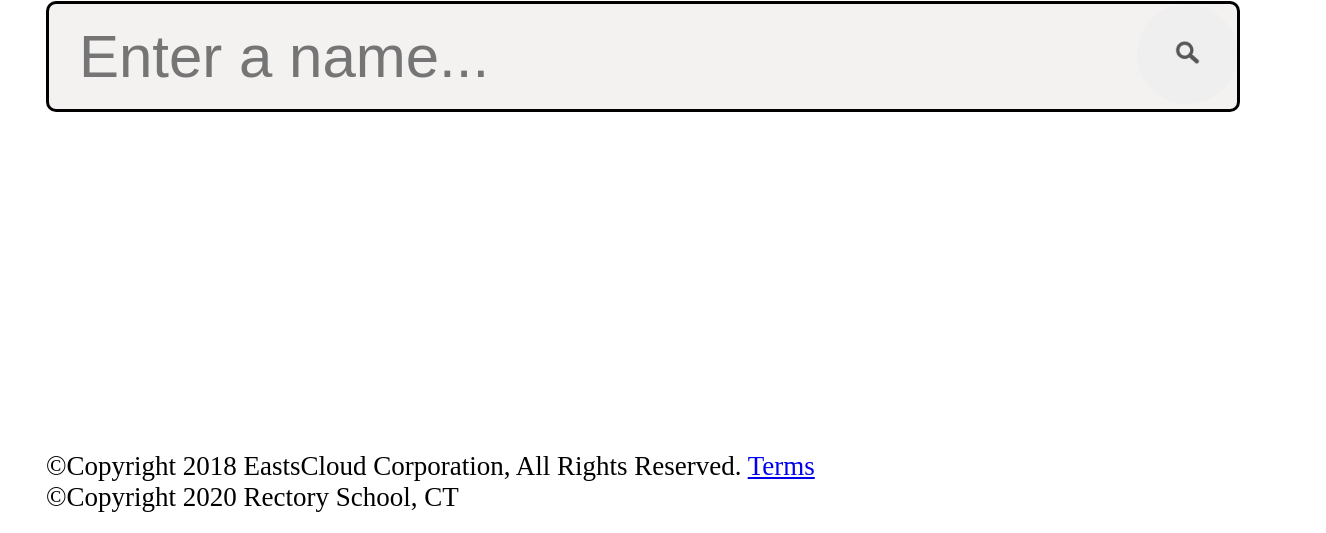
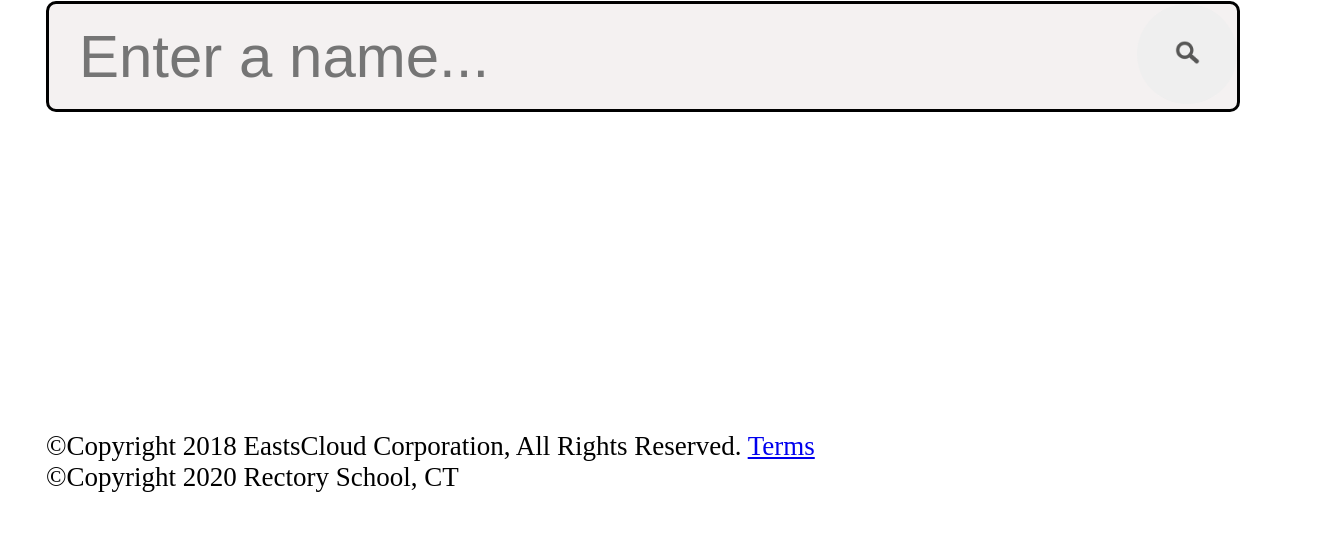
Before and after one commit to EastsCloud/rectory-package-system, a plain HTML site: page index.html in a window 1280 px wide. Shown: the part 267-800 px from the top of the page, 1326 px wide, since content can reach past the window. Drawn offline with Linux system fonts and the light colour scheme.

Commit message:
Update style.css

```diff
--- a/css/style.css
+++ b/css/style.css
@@ -64,8 +64,8 @@
 }
 
 #cr_tos {
-    width: 100%;
+    width: 90%;
     position: absolute;
-    bottom: 20px;
+    bottom: 40px;
     font-size: 27px;
 }
```
